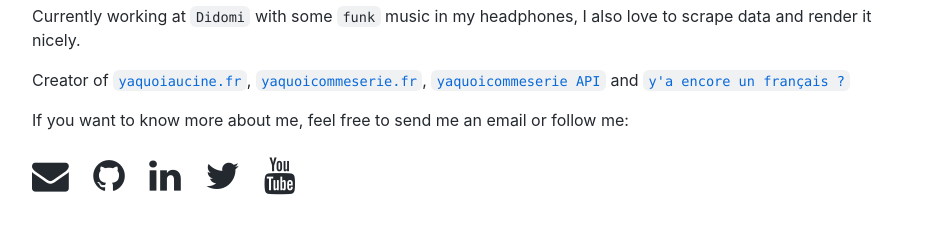
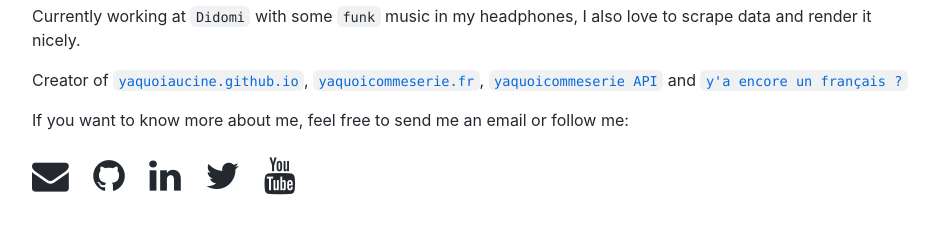
Before and after one commit to pierrevano/pierrevano.github.io, a website: page index.html in a window 1280 px wide. Shown: the part 170-422 px from the top of the page, without its empty margins (163-1102 px from the left). Drawn offline with Linux system fonts and the light colour scheme.

Commit message:
Update yaquoiaucine link

```diff
--- a/index.html
+++ b/index.html
@@ -32,7 +32,7 @@
       </p>
       <p class="second-intro">
         Creator of
-        <a href="https://yaquoiaucine.fr" target="_blank" class="websites"><code>yaquoiaucine.fr</code></a
+        <a href="https://yaquoiaucine.github.io" target="_blank" class="websites"><code>yaquoiaucine.github.io</code></a
         >, <a href="https://yaquoicommeserie.fr" target="_blank" class="websites"><code>yaquoicommeserie.fr</code></a
         >,
         <a href="https://yqcsapi.herokuapp.com" target="_blank" class="websites"><code>yaquoicommeserie API</code></a>
```
